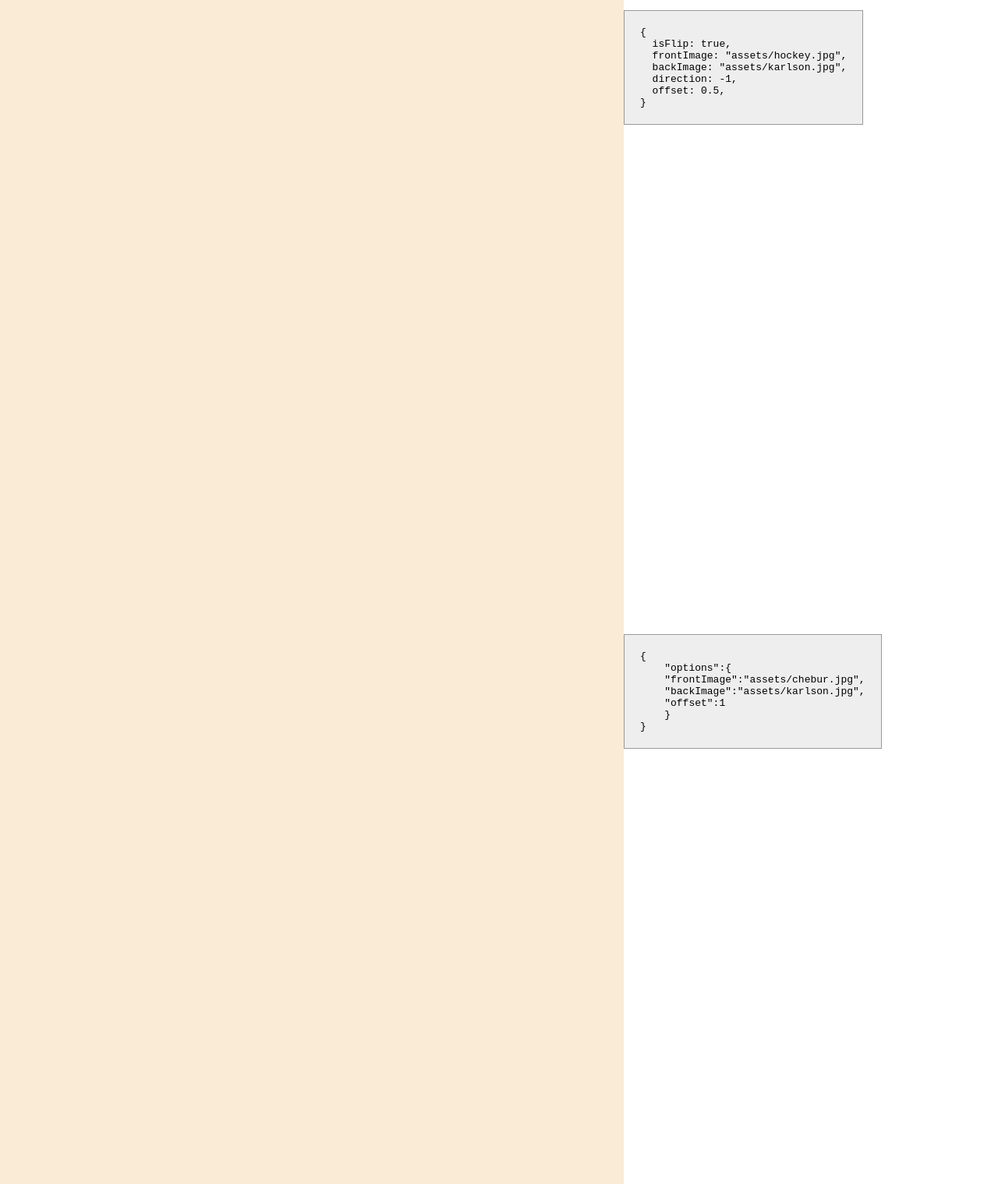
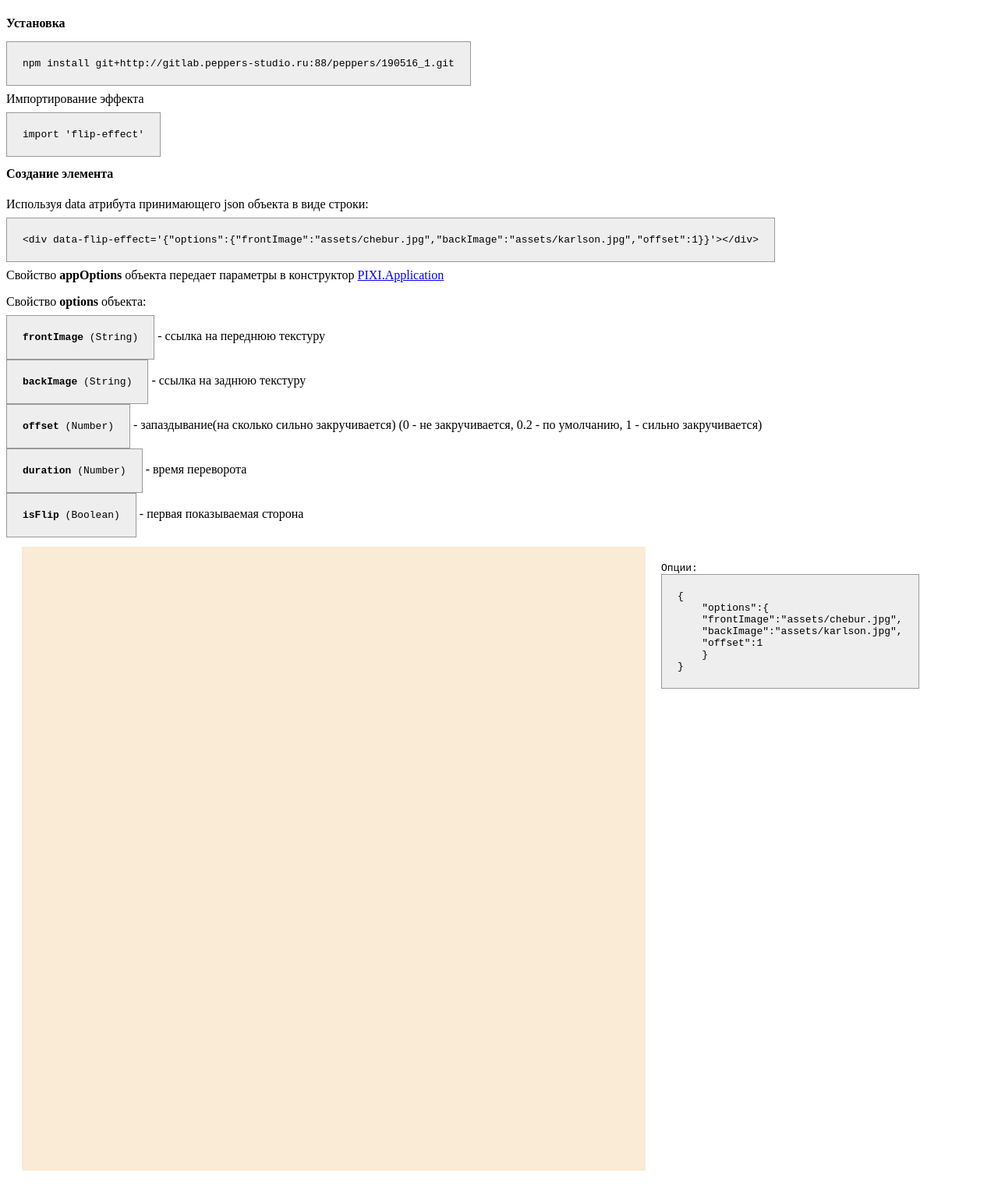
Before and after one commit to pbalmasov/pixi-effects, a website: page index.html in a window 1280 px wide. Shown: the top 1518 px of the page at 78% size. Drawn offline with Linux system fonts and the light colour scheme.

Commit message:
fix рендер после инициализации меша feature документация

```diff
--- a/index.html
+++ b/index.html
@@ -4,9 +4,7 @@
     <meta charset="UTF-8">
     <title>Flip Effect</title>
     <style>
-    body{
-        margin: 0;
-    }
+
     .big {
         width: 800px;
         height: 800px;
@@ -27,31 +25,61 @@
 
     body > div {
         display: flex;
+        margin: 20px;
     }
 
+    div pre {
+        margin: 20px;
+    }
+
+    div pre code {
+        display: block;
+    }
+    pre{
+        display: inline-block;
+    }
     code {
         background-color: #eee;
         border: 1px solid #999;
-        display: block;
         padding: 20px;
     }
     </style>
 </head>
 <body>
-<div>
-    <div class="big"></div>
-    <pre><code>{
-  isFlip: true,
-  frontImage: "assets/hockey.jpg",
-  backImage: "assets/karlson.jpg",
-  direction: -1,
-  offset: 0.5,
-}</code></pre>
-</div>
+<h4 id="npminstall">Установка</h4>
+
+<pre><code class="sh language-sh">npm install git+http://gitlab.peppers-studio.ru:88/peppers/190516_1.git
+</code></pre>
+
+<p>Импортирование эффекта</p>
+
+<pre><code class="js language-js">import 'flip-effect'
+</code></pre>
+<h4>Создание элемента</h4>
+<p>Используя data атрибута принимающего json объекта в виде строки:
+<pre><code>&lt;div data-flip-effect='{&quot;options&quot;:{&quot;frontImage&quot;:&quot;assets/chebur.jpg&quot;,&quot;backImage&quot;:&quot;assets/karlson.jpg&quot;,&quot;offset&quot;:1}}'&gt;&lt;/div&gt;</code></pre></p>
+<p>Свойство <b>appOptions</b> объекта передает параметры в конструктор <a
+        href="http://pixijs.download/dev/docs/PIXI.Application.html#Application">PIXI.Application</a></p>
+<p>Свойство <b>options</b> объекта:</p>
+<pre><code><b>frontImage</b> (String)</code></pre>
+- ссылка на переднюю текстуру</p>
+<p>
+<pre><code><b>backImage</b> (String)</code></pre>
+- ссылка на заднюю текстуру</p>
+<p>
+<pre><code><b>offset</b> (Number)</code></pre>
+- запаздывание(на сколько сильно закручивается) (0 - не закручивается,
+0.2 - по умолчанию, 1 - сильно закручивается)</p>
+<p>
+<pre><code><b>duration</b> (Number)</code></pre>
+- время переворота</p>
+<p>
+<pre><code><b>isFlip</b> (Boolean)</code></pre>
+- первая показываемая сторона</p>
 <div>
     <div class="big"
          data-flip-effect='{"options":{"frontImage":"assets/chebur.jpg","backImage":"assets/karlson.jpg","offset":1}}'></div>
-    <pre><code>{
+    <pre>Опции:<code>{
     "options":{
     "frontImage":"assets/chebur.jpg",
     "backImage":"assets/karlson.jpg",
@@ -62,7 +90,7 @@
 <div>
     <div class="medium"
          data-flip-effect='{"options":{"frontImage":"assets/chebur.jpg","backImage":"assets/karlson.jpg","offset":0,"isFront":false}}'></div>
-    <pre><code>{
+    <pre>Опции:<code>{
     "options":{
     "frontImage":"assets/chebur.jpg",
     "backImage":"assets/karlson.jpg",
@@ -74,7 +102,7 @@
 <div>
     <div class="small"
          data-flip-effect='{"options":{"frontImage":"assets/winnie.jpg","backImage":"assets/rabbit.jpg","offset":0.3}}'></div>
-    <pre><code>{
+    <pre>Опции:<code>{
   "options": {
     "frontImage": "assets/winnie.jpg",
     "backImage": "assets/rabbit.jpg",
@@ -85,7 +113,7 @@
 <div>
     <div class="small"
          data-flip-effect='{"options":{"frontImage":"assets/winnie.jpg","backImage":"assets/rabbit.jpg","flipDuration":5}}'></div>
-    <pre><code>{
+    <pre>Опции:<code>{
   "options": {
     "frontImage": "assets/winnie.jpg",
     "backImage": "assets/rabbit.jpg",
@@ -93,13 +121,21 @@
   }
 }</code></pre>
 </div>
-<script src="./src/flip-effect.js"></script>
-<script>
-createPIXIApplication(document.querySelector(".big"), undefined, {
+<div>
+    <div id="custom" class="big"></div>
+    <pre>Создан программно.<br>Опции:<code>{
   isFlip: true,
   frontImage: "assets/hockey.jpg",
   backImage: "assets/karlson.jpg",
-  direction: -1,
+  offset: 0.5,
+}</code></pre>
+</div>
+<script src="./src/flip-effect.js"></script>
+<script>
+createPIXIApplication(document.getElementById("custom"), undefined, {
+  isFlip: true,
+  frontImage: "assets/hockey.jpg",
+  backImage: "assets/karlson.jpg",
   offset: 0.5,
 });
 </script>
--- a/src/flip-effect.js
+++ b/src/flip-effect.js
@@ -112,11 +112,14 @@ export class FlipPIXIApplication extends Application {
     this.view.addEventListener("tap", this.onFlipClick);
     this.stage.addChild(this.flipSprite);
     this.resizeSprite(this.flipSprite);
+    this.render();
   }
 
   onResize() {
     const parent = this.view.parentNode;
     this.renderer.resize(parent.clientWidth, parent.clientHeight);
+    this.resizeSprite(this.flipSprite);
+    this.render();
   }
 
   onFlipClick() {
@@ -128,7 +131,6 @@ export class FlipPIXIApplication extends Application {
     flipSprite.position.set(this.screen.width / 2, this.screen.height / 2);
     const scale = Math.min(this.screen.width / orig.width, (this.screen.height * 0.8) / orig.height);
     flipSprite.scale.set(scale);
-    this.render();
   }
 
   destroy(removeView, stageOptions) {
```
